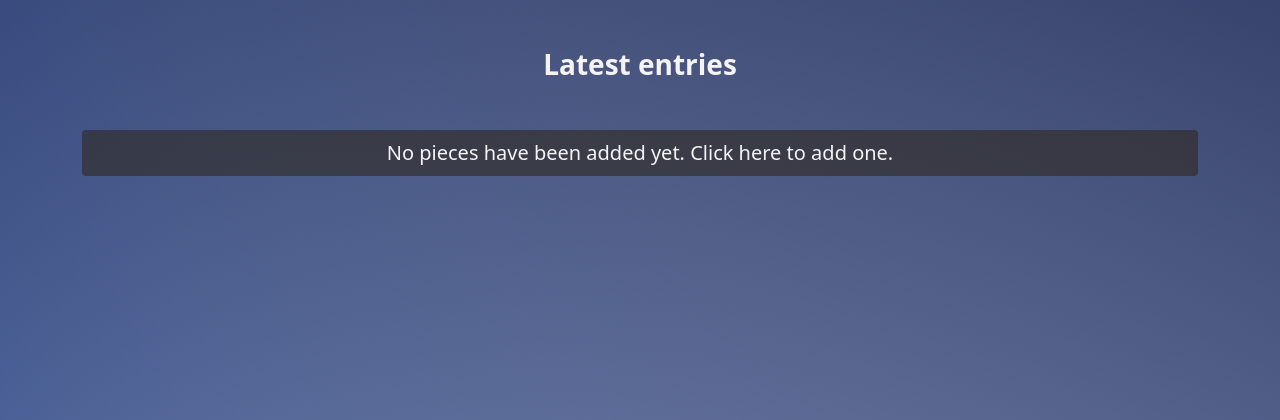
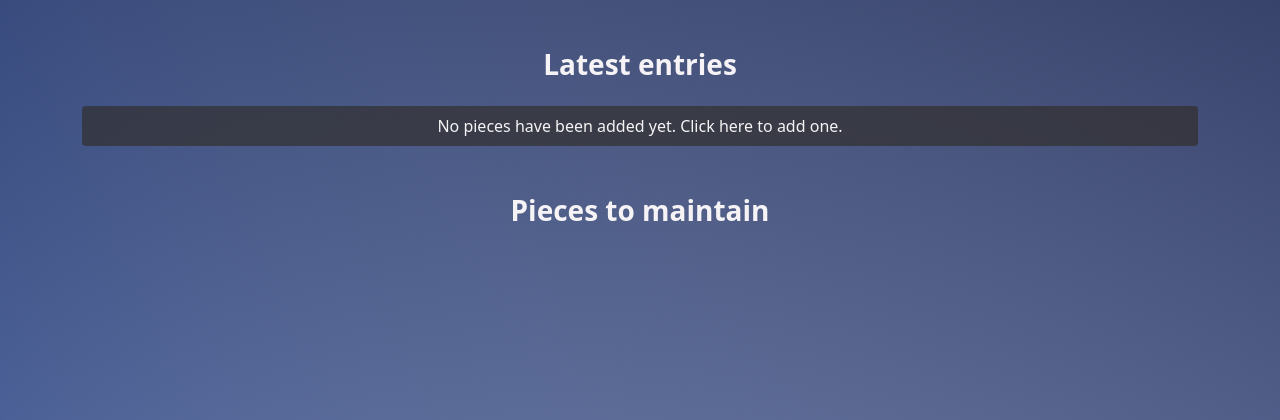
Before and after one commit to paulohenrique-gh/repertoire-manager, a Flask app: template templates/index.html in a window 1280 px wide. Shown: the part 62-482 px from the top of the page. Run offline with Flask 3, Linux system fonts and the light colour scheme; the template is opened without the code that fills it, so the values that code supplies are empty; some web fonts are replaced.

Commit message:
add a section that shows what to play today

```diff
--- a/app.py
+++ b/app.py
@@ -24,8 +24,15 @@ def index():
         return redirect("/login")
 
     latest = get_latest_entries(session["user_id"], 5)
+    play_today = search_calendar(datetime.now().date(),
+                                 datetime.now().date(),
+                                 session["user_id"])
 
-    return render_template("index.html", latest=latest)
+    print(play_today[0]['pieces'])
+
+    return render_template("index.html",
+                            latest=latest,
+                            play_today=play_today[0]['pieces'])
 
 
 @app.route("/view_all")
@@ -432,8 +439,7 @@ def remove(id):
     flash("Piece removed from collection successfully")
     return redirect("/")
 
-# FIXME - return last date do play in current rotation
-# of each piece and pass it to the template
+
 @app.route("/repertoire")
 def repertoire():
 
--- a/templates/index.html
+++ b/templates/index.html
@@ -5,14 +5,10 @@
 {% endblock %}
 
 {% block main %}
-    <div class="text-center fs-5">
+    <div class="text-center">
         <h1 class="mb-3 d-block px-5 fw-bolder">Latest entries</h1>
-        <div class="container mt-5">
+        <div class="container mt-4">
             {% if not latest %}
-                <!-- <div class="my-2 rounded-1 dark-gradient">
-                    No pieces have been added yet. Click <a href="/add_piece">here</a> to add one.
-                </div> -->
-
                 <a href="/add_piece" class="entry-link">
                     <div class="row my-2 rounded-1 dark-gradient justify-content-center">
                         <div class="col-6 py-2 text-center">
@@ -37,9 +33,30 @@
                     <a href="/view_all" class="footer-link pt-3">View all entries</a>
                 </div>
             {% endif %}
+        </div>
+    </div>
 
+    <div class="container mt-5">
+        <h1 class="mb-3 d-block px-5 fw-bolder">Pieces to maintain</h1>
+        <div class="row">
+            <div class="col-12">
+                {% if play_today %}
+                    {% for piece in play_today %}
+                        <a href="/details/{{ piece['piece_id'] }}" class="entry-link">
+                            <div class="row my-2 rounded-1 dark-gradient justify-content-center">
+                                <div class="col-md-6 py-2 text-md-end">
+                                    {{ piece["title"].title() }}
+                                </div>
+                                <div class="col-md-6 py-2 text-md-start">
+                                    {{ piece["composer"].title() }}
+                                </div>
+                            </div>
+                        </a>
+                    {% endfor %}
+                {% else %}
 
-
+                {% endif %}
+            </div>
         </div>
     </div>
 {% endblock %}
--- a/templates/index_all.html
+++ b/templates/index_all.html
@@ -5,7 +5,7 @@
 {% endblock %}
 
 {% block main %}
-    <div class="text-center fs-5">
+    <div class="text-center">
         <h1 class="mb-3 d-block px-5 fw-bolder">All entries</h1>
         <div class="container mt-5">
             {% if not entries %}
```
Also changed, not shown: README.md, 1 other file.
